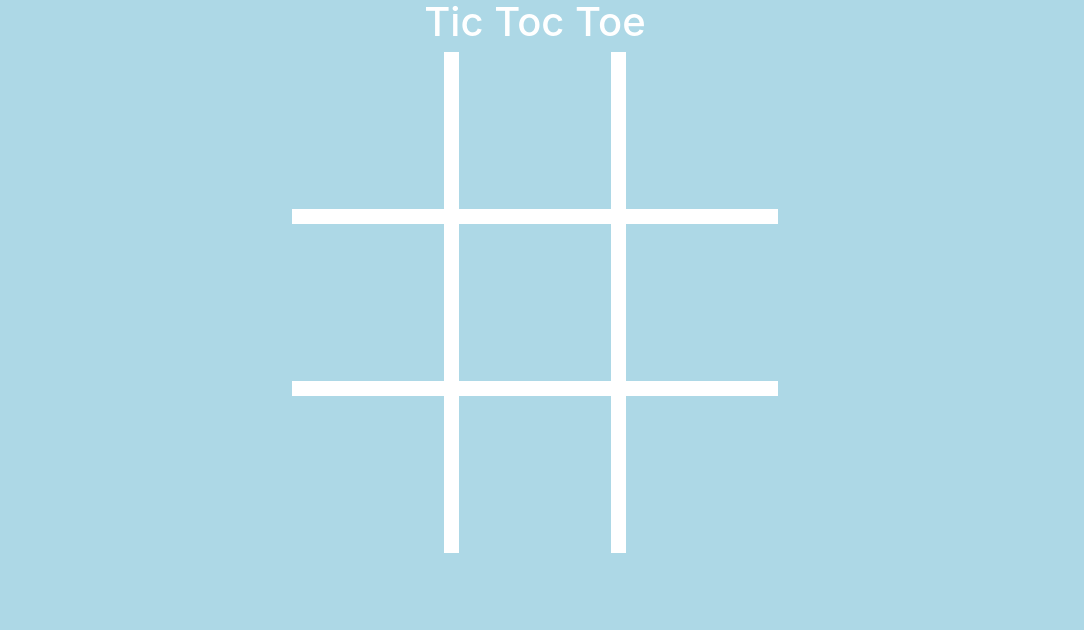
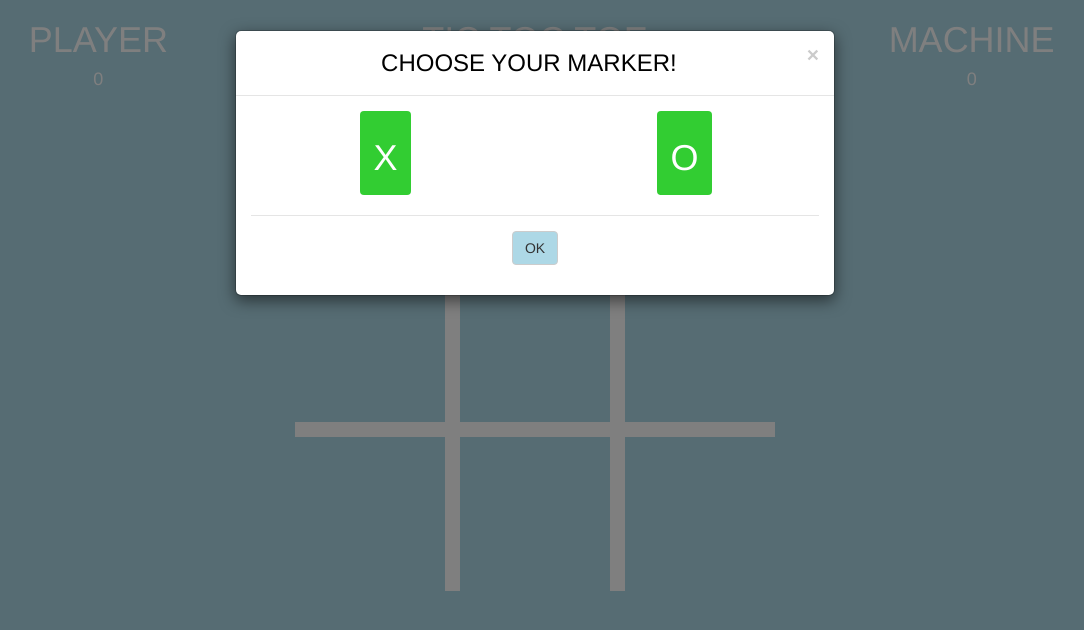
Before and after one commit to cwong2k16/TicTacToe, a plain HTML site: page index.html in a window 1280 px wide. Shown: the whole page, without its empty margins (105-1189 px from the left). Drawn offline with nearby package versions, Linux system fonts and the light colour scheme.

Commit message:
pretty modal pops up asking user to choose marker

```diff
--- a/index.html
+++ b/index.html
@@ -3,16 +3,66 @@
 <head>
   <meta charset="UTF-8">
   <title>A Pen by  Christopher Wong</title>
-  <link rel='stylesheet prefetch' href='https://cdnjs.cloudflare.com/ajax/libs/twitter-bootstrap/4.0.0-alpha.6/css/bootstrap.min.css'>
+
+  <script src="https://ajax.googleapis.com/ajax/libs/jquery/3.2.1/jquery.min.js"></script>
+  <link rel='stylesheet prefetch' href='https://cdnjs.cloudflare.com/ajax/libs/twitter-bootstrap/3.3.7/css/bootstrap.min.css'>
   <link rel="stylesheet" href="css/style.css">
+  <script src="https://maxcdn.bootstrapcdn.com/bootstrap/3.3.7/js/bootstrap.min.js"></script>
 </head>
 <body>
+    <div class = "modal fade" id="myModal" role="dialog">
+        <div class = "modal-dialog">
+            <div class = "modal-content">
+                <div class = "modal-header">
+                    <button type="button" class="close" data-dismiss="modal">&times;</button>
+                    <h3 style = "color: black" class="modal-title">Choose your marker!</h3>
+                </div>
+                <div class="modal-body">
+                    <div class = "row">
+                        <div class = "col-md-6">
+                            <button id = "x" class = "btn">
+                                <h1>X</h1>
+                            </button>
+                        </div>
+                        <div class = "col-md-6">
+                            <button id = "o" class = "btn">
+                                <h1>O</h1>
+                            </button>
+                        </div>
+                    </div>
+                    <br/>
+                    <div class="modal-footer center">
+                        <button type="button" class="btn btn-default ok" data-dismiss="modal">OK</button>
+                    </div>
+                </div>
+            </div>
+        </div>
+    </div>
+    <div class = "row">
+        <div class = "col-md-4">
+            <h1>
+                Player
+            </h1>
+            <h4 id = "playerScore">
+                0
+            </h4>
+        </div>
+        <div class = "col-md-4">
             <h1>
                 Tic Toc Toe
             </h1>
+        </div>
+        <div class = "col-md-4">
+            <h1>
+                Machine
+            </h1>
+            <h4 id = "opponentScore">
+                0
+            </h4>
+        </div>
+    </div>
     <table id = "layout" class="center">
     </table>
-  <script src='https://cdnjs.cloudflare.com/ajax/libs/jquery/3.2.1/jquery.min.js'></script>
     <script src="js/index.js"></script>
 </body>
 </html>
--- a/js/index.js
+++ b/js/index.js
@@ -1,7 +1,17 @@
 var buttonIDs = ["one", "two", "three", "four", "five", "six", "seven", "eight", "nine"];
 var trIDs = ["row_one", "row_two", "row_three"];
+var flags = [];
+var playerMark = "x";
+
+for(var i = 0; i < 9; i++){
+    flags[i] = "*";
+}
 
 $(document).ready(function(){
+    $("#myModal").modal({
+        backdrop: 'static',
+        keyboard: false
+    });
     var currTrID;
     for(var i = 0; i < buttonIDs.length; i++){
         if(i%3 === 0){
@@ -10,4 +20,15 @@ $(document).ready(function(){
         }
         $("#" + currTrID).append("<td><button id ='" + buttonIDs[i] + "' class = 'myinvisible'></button></td>");
     }
+    $("#myModal").modal('show');
+    $("#x").click(function(){
+        playerMark = "x";
+       $("#x").css({"background-color": "yellow"});
+       $("#o").css({"background-color": "#32CD32"});
+    });
+    $("#o").click(function(){
+        playerMark = "o";
+       $("#x").css({'background-color': '#32CD32'});
+       $("#o").css({'background-color': 'yellow'});
+    });
 });
--- a/scss/style.scss
+++ b/scss/style.scss
@@ -1,11 +1,13 @@
 $bgc: #ADD8E6; // bg color
 $gc: white; // general color of text and all
 $width: 150px; // the length/width of each cell
+$bc: #32CD32; // buttons are green
 
 body{
   background-color: $bgc;
   color: $gc;
   text-align: center;
+    text-transform: uppercase;
 }
 table{
     border-style:hidden;
@@ -25,3 +27,15 @@ td{
     width: $width;
     height: $width;
 }
+
+button{
+    background-color: $bc;
+}
+
+.center{
+    text-align: center;
+}
+
+.ok{
+    background-color: lightblue;
+}
```
Also changed, not shown: css/style.css, 1 other file. Lines whose indentation alone changed are shown as unchanged.
